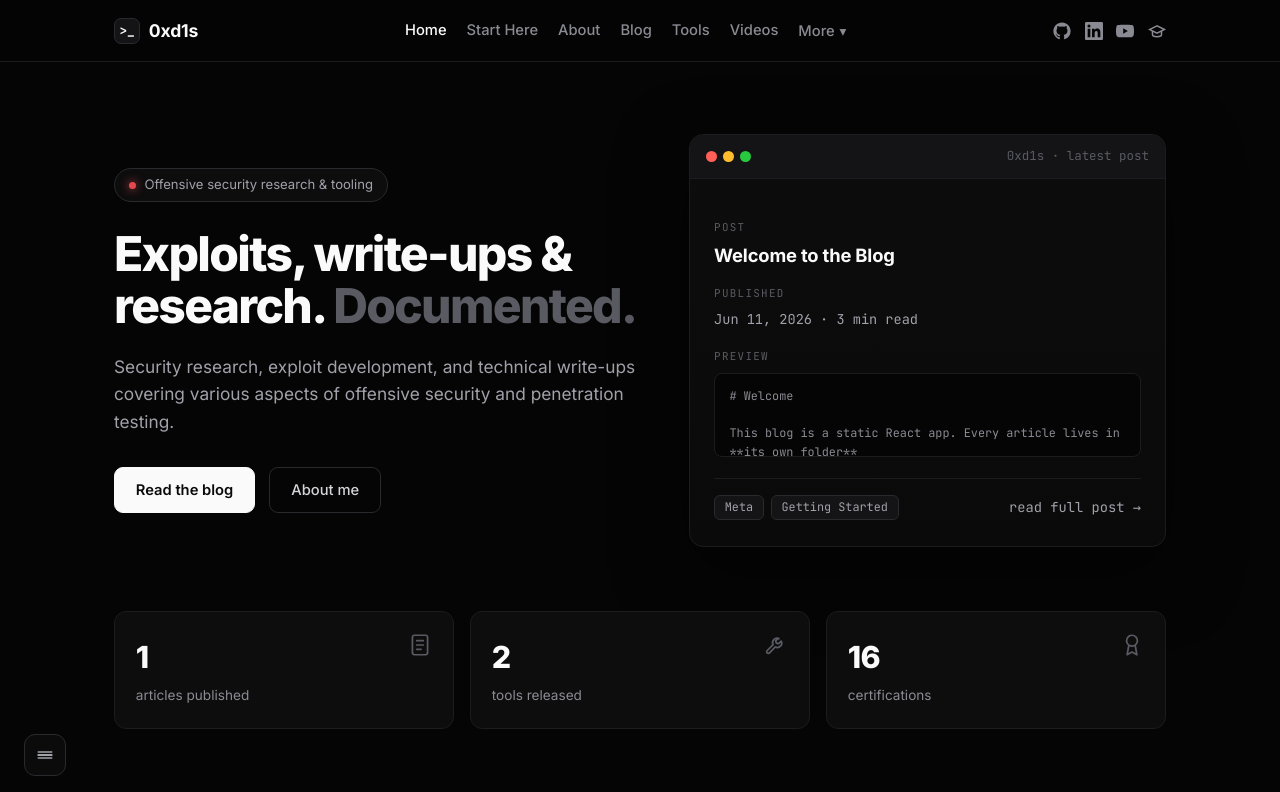
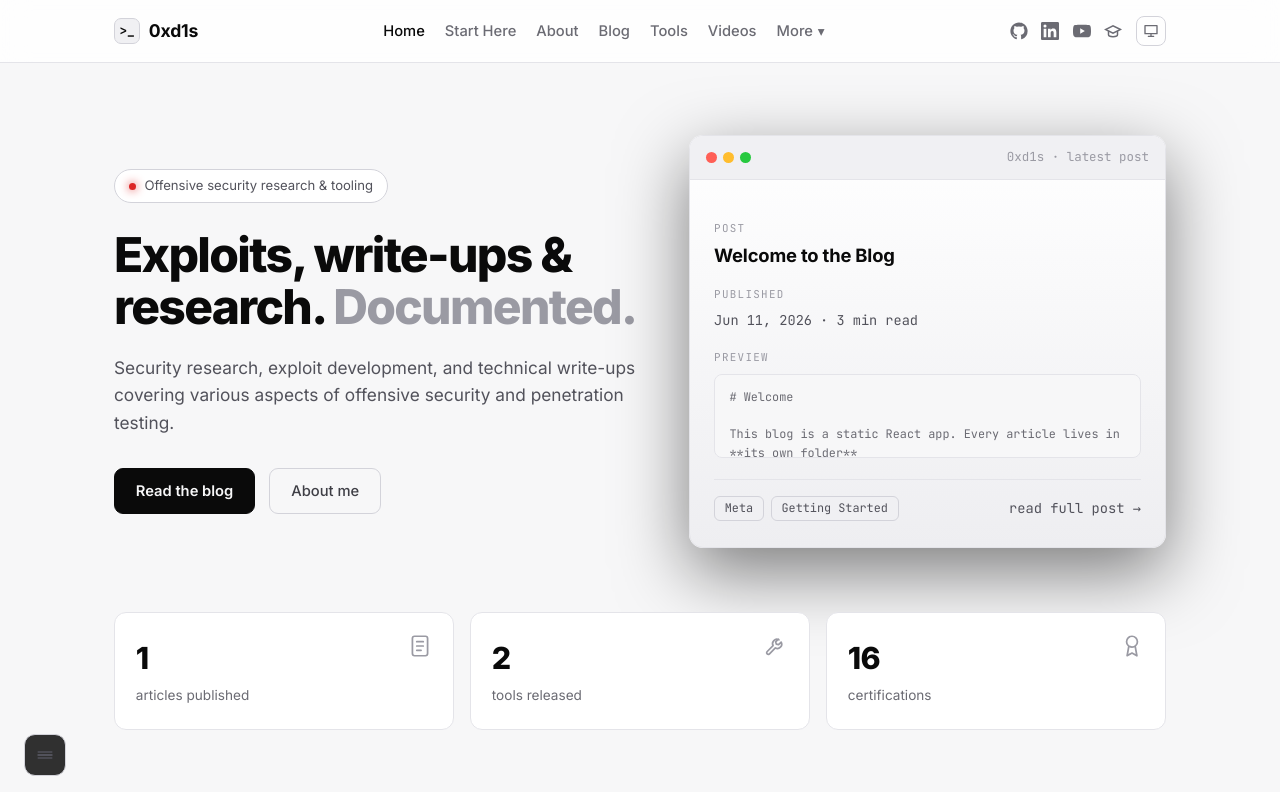
Before and after one commit to ischyr/disruption-blog, a React (Vite) app: page / in a window 1280 px wide. Shown: the top 792 px of the page. Built offline with nearby package versions, Linux system fonts and the light colour scheme.

Commit message:
Added dark/light mode

```diff
--- a/index.html
+++ b/index.html
@@ -16,6 +16,21 @@
       rel="stylesheet"
     />
     <title>0xd1s - Security Research Blog</title>
+    <script>
+      // apply the saved theme before paint to avoid a flash
+      (function () {
+        try {
+          var p = localStorage.getItem('theme') || 'system'
+          var dark =
+            p === 'dark' ||
+            (p === 'system' &&
+              !window.matchMedia('(prefers-color-scheme: light)').matches)
+          document.documentElement.setAttribute('data-theme', dark ? 'dark' : 'light')
+        } catch (e) {
+          document.documentElement.setAttribute('data-theme', 'dark')
+        }
+      })()
+    </script>
   </head>
   <body>
     <div id="root"></div>
--- a/src/components/Navbar.jsx
+++ b/src/components/Navbar.jsx
@@ -1,6 +1,7 @@
 import { useEffect, useRef, useState } from 'react'
 import { NavLink, Link, useLocation } from 'react-router-dom'
 import { site } from '../config'
+import ThemeToggle from './ThemeToggle'
 
 const primary = [
   { to: '/', label: 'Home', end: true },
@@ -167,6 +168,7 @@ export default function Navbar() {
 
         <div className="navbar-socials">
           <Socials />
+          <ThemeToggle />
         </div>
 
         <button
@@ -204,6 +206,7 @@ export default function Navbar() {
           </nav>
           <div className="navbar-mobile-socials">
             <Socials />
+            <ThemeToggle />
           </div>
         </div>
       )}
--- /dev/null
+++ b/src/components/ThemeToggle.jsx
@@ -0,0 +1,58 @@
+import { useEffect, useState } from 'react'
+import { getThemePref, applyTheme, systemTheme } from '../lib/theme'
+
+const ORDER = ['system', 'light', 'dark']
+const NEXT = { system: 'light', light: 'dark', dark: 'system' }
+
+const ICONS = {
+  // monitor
+  system: <path d="M3 4h18v12H3zM8 20h8M12 16v4" />,
+  // sun
+  light: (
+    <>
+      <circle cx="12" cy="12" r="4" />
+      <path d="M12 2v2M12 20v2M4.9 4.9l1.4 1.4M17.7 17.7l1.4 1.4M2 12h2M20 12h2M4.9 19.1l1.4-1.4M17.7 6.3l1.4-1.4" />
+    </>
+  ),
+  // moon
+  dark: <path d="M21 12.8A9 9 0 1 1 11.2 3a7 7 0 0 0 9.8 9.8Z" />,
+}
+
+const LABELS = { system: 'System', light: 'Light', dark: 'Dark' }
+
+export default function ThemeToggle() {
+  const [pref, setPref] = useState('system')
+
+  useEffect(() => {
+    setPref(getThemePref())
+    // keep in sync if the OS theme changes while on "system"
+    const mq = window.matchMedia('(prefers-color-scheme: light)')
+    const onChange = () => {
+      if (getThemePref() === 'system') applyTheme('system')
+    }
+    mq.addEventListener?.('change', onChange)
+    return () => mq.removeEventListener?.('change', onChange)
+  }, [])
+
+  const cycle = () => {
+    const next = NEXT[pref]
+    setPref(next)
+    applyTheme(next)
+  }
+
+  const hint = pref === 'system' ? `System (${systemTheme()})` : LABELS[pref]
+
+  return (
+    <button
+      type="button"
+      className="theme-toggle"
+      onClick={cycle}
+      aria-label={`Theme: ${hint}. Click to change.`}
+      title={`Theme: ${hint}`}
+    >
+      <svg viewBox="0 0 24 24" fill="none" stroke="currentColor" strokeWidth="2" strokeLinecap="round" strokeLinejoin="round">
+        {ICONS[pref]}
+      </svg>
+    </button>
+  )
+}
--- a/src/index.css
+++ b/src/index.css
@@ -21,10 +21,61 @@
   --sev-low: #60a5fa;
   --ok: #4ade80;
 
+  /* theme-aware surfaces */
+  --navbar-bg: rgba(10, 10, 12, 0.72);
+  --hover-bg: rgba(255, 255, 255, 0.05);
+  --selection: rgba(255, 255, 255, 0.16);
+
   --font-sans: 'Inter', -apple-system, BlinkMacSystemFont, 'Segoe UI', Roboto,
     Helvetica, Arial, sans-serif;
   --font-mono: 'JetBrains Mono', ui-monospace, 'Cascadia Code', Consolas,
     monospace;
+}
+
+/* ── Light theme ──────────────────────────────────────────────────── */
+:root[data-theme='light'] {
+  --bg: #f7f7f8;
+  --bg-soft: #eeeef1;
+  --panel: #ffffff;
+  --panel-2: #f0f0f3;
+  --border: #e4e4e9;
+  --border-bright: #d3d3da;
+  --text: #3f3f46;
+  --text-bright: #0a0a0a;
+  --muted: #6b6b73;
+  --muted-2: #52525b;
+  --faint: #9a9aa3;
+  --accent: #dc2626;
+  --link: #18181b;
+
+  --sev-critical: #dc2626;
+  --sev-high: #ea580c;
+  --sev-medium: #d97706;
+  --sev-low: #2563eb;
+  --ok: #16a34a;
+
+  --navbar-bg: rgba(255, 255, 255, 0.8);
+  --hover-bg: rgba(0, 0, 0, 0.055);
+  --selection: rgba(0, 0, 0, 0.12);
+}
+
+/* fenced code blocks stay dark in both themes (syntax theme is dark) */
+:root[data-theme='light'] .codeblock {
+  background: #0d0d0e;
+  border-color: #2a2a2e;
+}
+:root[data-theme='light'] .codeblock-header {
+  background: #16181d;
+  border-color: #2a2a2e;
+}
+:root[data-theme='light'] .codeblock-lang,
+:root[data-theme='light'] .codeblock-btn {
+  color: #9aa3b2;
+  border-color: #2a2a2e;
+}
+:root[data-theme='light'] .codeblock-btn:hover,
+:root[data-theme='light'] .codeblock-btn.active {
+  color: #ffffff;
 }
 
 * {
@@ -47,7 +98,7 @@ body {
 }
 
 ::selection {
-  background: rgba(255, 255, 255, 0.16);
+  background: var(--selection);
 }
 
 a {
@@ -242,7 +293,7 @@ a {
   position: sticky;
   top: 0;
   z-index: 50;
-  background: rgba(5, 5, 5, 0.72);
+  background: var(--navbar-bg);
   backdrop-filter: blur(14px);
   border-bottom: 1px solid var(--border);
 }
@@ -356,7 +407,7 @@ a {
 
 .nav-more-item:hover {
   color: var(--text-bright);
-  background: rgba(255, 255, 255, 0.05);
+  background: var(--hover-bg);
 }
 
 .nav-more-item.active {
@@ -383,6 +434,31 @@ a {
 .social-icon svg {
   width: 18px;
   height: 18px;
+}
+
+.theme-toggle {
+  display: inline-flex;
+  align-items: center;
+  justify-content: center;
+  width: 30px;
+  height: 30px;
+  border-radius: 8px;
+  border: 1px solid var(--border-bright);
+  background: transparent;
+  color: var(--muted);
+  cursor: pointer;
+  transition: color 0.15s, border-color 0.15s, background 0.15s;
+}
+
+.theme-toggle:hover {
+  color: var(--text-bright);
+  border-color: #3a3a40;
+  background: var(--hover-bg);
+}
+
+.theme-toggle svg {
+  width: 16px;
+  height: 16px;
 }
 
 /* ── Mobile hamburger + menu (hidden on desktop) ──────────────────── */
@@ -428,21 +504,21 @@ a {
 
 .btn:hover {
   border-color: #3a3a40;
-  background: rgba(255, 255, 255, 0.03);
+  background: var(--hover-bg);
   color: var(--text-bright);
 }
 
 .btn-primary {
   background: var(--text-bright);
   border-color: var(--text-bright);
-  color: #0a0a0a;
+  color: var(--bg);
   font-weight: 600;
 }
 
 .btn-primary:hover {
-  background: #e4e4e7;
-  border-color: #e4e4e7;
-  color: #0a0a0a;
+  background: var(--text);
+  border-color: var(--text);
+  color: var(--bg);
 }
 
 /* ── Page headers ─────────────────────────────────────────────────── */
@@ -815,7 +891,7 @@ a {
 }
 
 .card:hover .card-title {
-  color: #fff;
+  color: var(--text-bright);
 }
 
 .card-foot {
@@ -980,7 +1056,7 @@ a {
 }
 
 .tag-chip.active {
-  color: #0a0a0a;
+  color: var(--bg);
   background: var(--text-bright);
   border-color: var(--text-bright);
   font-weight: 600;
@@ -1241,7 +1317,7 @@ a {
 .toc-link.active {
   color: var(--text-bright);
   border-left-color: var(--text-bright);
-  background: rgba(255, 255, 255, 0.05);
+  background: var(--hover-bg);
   border-radius: 0 7px 7px 0;
   font-weight: 600;
 }
@@ -1508,7 +1584,7 @@ a {
 .author-follow a:hover {
   color: var(--text-bright);
   border-color: #3a3a40;
-  background: rgba(255, 255, 255, 0.04);
+  background: var(--hover-bg);
 }
 
 .author-follow svg {
@@ -1732,7 +1808,7 @@ a {
 
 .codeblock-btn.active {
   color: var(--text-bright);
-  background: rgba(255, 255, 255, 0.06);
+  background: var(--hover-bg);
   border-color: #3a3a40;
 }
 
@@ -2207,7 +2283,7 @@ a {
 .video-play svg {
   width: 46px;
   height: 46px;
-  color: #fff;
+  color: var(--text-bright);
   opacity: 0.9;
   filter: drop-shadow(0 2px 12px rgba(0, 0, 0, 0.7));
   transition: transform 0.15s, opacity 0.15s;
@@ -2373,7 +2449,7 @@ a {
 .graph-item:hover,
 .graph-item.active {
   color: var(--text-bright);
-  background: rgba(255, 255, 255, 0.05);
+  background: var(--hover-bg);
 }
 
 .graph-item-label {
@@ -2470,7 +2546,11 @@ a {
 }
 
 .graph-node {
-  cursor: pointer;
+  cursor: grab;
+}
+
+.graph-node:active {
+  cursor: grabbing;
 }
 
 .graph-node circle {
@@ -2629,7 +2709,7 @@ a {
 }
 
 .track-tab.active {
-  color: #0a0a0a;
+  color: var(--bg);
   background: var(--text-bright);
   border-color: var(--text-bright);
   font-weight: 600;
@@ -2941,7 +3021,7 @@ a {
 .helper-opts button.active {
   background: var(--text-bright);
   border-color: var(--text-bright);
-  color: #0a0a0a;
+  color: var(--bg);
   font-weight: 600;
 }
 
--- /dev/null
+++ b/src/lib/theme.js
@@ -0,0 +1,33 @@
+// Theme preference: 'system' | 'light' | 'dark'. Resolved to 'light'/'dark'
+// and applied as data-theme on <html>. An inline script in index.html applies
+// the stored choice before paint to avoid a flash.
+const KEY = 'theme'
+
+export function getThemePref() {
+  try {
+    return localStorage.getItem(KEY) || 'system'
+  } catch {
+    return 'system'
+  }
+}
+
+export function systemTheme() {
+  return window.matchMedia('(prefers-color-scheme: light)').matches
+    ? 'light'
+    : 'dark'
+}
+
+export function resolveTheme(pref = getThemePref()) {
+  return pref === 'system' ? systemTheme() : pref
+}
+
+export function applyTheme(pref) {
+  const resolved = resolveTheme(pref)
+  document.documentElement.setAttribute('data-theme', resolved)
+  try {
+    localStorage.setItem(KEY, pref)
+  } catch {
+    /* ignore */
+  }
+  window.dispatchEvent(new CustomEvent('themechange', { detail: resolved }))
+}
--- a/src/pages/Graph.jsx
+++ b/src/pages/Graph.jsx
@@ -23,6 +23,11 @@ export default function Graph() {
   const [transform, setTransform] = useState('')
   const svgRef = useRef(null)
   const zoomRef = useRef(null)
+  const simRef = useRef(null)
+  const tfRef = useRef({ x: 0, y: 0, k: 1 }) // current zoom transform
+  const dragRef = useRef(null) // node being dragged
+  const movedRef = useRef(false) // distinguish drag from click
+  const startRef = useRef({ x: 0, y: 0 })
 
   const { nodes, links } = useMemo(() => {
     const map = new Map()
@@ -98,24 +103,99 @@ export default function Graph() {
       .force('x', forceX(W / 2).strength(0.05))
       .force('y', forceY(H / 2).strength(0.05))
       .on('tick', () => setTick((t) => t + 1))
+    simRef.current = sim
     return () => sim.stop()
   }, [nodes, links])
 
-  // wheel / pinch / drag zoom + pan, applied as a transform on the graph group
+  // wheel / pinch / drag zoom + pan, applied as a transform on the graph group.
+  // The filter lets pan start only on empty canvas — dragging a node is ours.
   useEffect(() => {
     const sel = select(svgRef.current)
     const z = d3zoom()
       .scaleExtent([0.4, 6])
-      .on('zoom', (e) => setTransform(e.transform.toString()))
+      .filter((event) => {
+        if (event.button) return false
+        if (event.type !== 'wheel' && event.target.closest?.('.graph-node'))
+          return false
+        return true
+      })
+      .on('zoom', (e) => {
+        tfRef.current = e.transform
+        setTransform(e.transform.toString())
+      })
     sel.call(z)
     zoomRef.current = z
     return () => sel.on('.zoom', null)
   }, [])
 
+  // ── node dragging (pointer-based, accounts for zoom + viewBox scaling) ──
+  const toSim = (clientX, clientY) => {
+    const svg = svgRef.current
+    const ctm = svg?.getScreenCTM()
+    if (!ctm) return null
+    const p = new DOMPointReadOnly(clientX, clientY).matrixTransform(ctm.inverse())
+    const t = tfRef.current
+    return { x: (p.x - t.x) / t.k, y: (p.y - t.y) / t.k }
+  }
+
+  useEffect(() => {
+    const onMove = (e) => {
+      const node = dragRef.current
+      if (!node) return
+      const dx = e.clientX - startRef.current.x
+      const dy = e.clientY - startRef.current.y
+      if (dx * dx + dy * dy > 16) movedRef.current = true
+      const p = toSim(e.clientX, e.clientY)
+      if (p) {
+        node.fx = p.x
+        node.fy = p.y
+      }
+    }
+    const onUp = () => {
+      if (!dragRef.current) return
+      dragRef.current = null
+      simRef.current?.alphaTarget(0)
+    }
+    window.addEventListener('pointermove', onMove)
+    window.addEventListener('pointerup', onUp)
+    return () => {
+      window.removeEventListener('pointermove', onMove)
+      window.removeEventListener('pointerup', onUp)
+    }
+  }, [])
+
+  const onNodePointerDown = (e, node) => {
+    e.stopPropagation()
+    dragRef.current = node
+    movedRef.current = false
+    startRef.current = { x: e.clientX, y: e.clientY }
+    simRef.current?.alphaTarget(0.3).restart()
+    const p = toSim(e.clientX, e.clientY)
+    if (p) {
+      node.fx = p.x
+      node.fy = p.y
+    }
+  }
+
+  const onNodeClick = (node) => {
+    if (movedRef.current) {
+      movedRef.current = false
+      return // it was a drag, not a click
+    }
+    navigate(node.url)
+  }
+
   const zoomBy = (factor) => {
     if (zoomRef.current) zoomRef.current.scaleBy(select(svgRef.current), factor)
   }
   const resetZoom = () => {
+    // release any pinned nodes and re-settle the layout
+    nodes.forEach((n) => {
+      n.fx = null
+      n.fy = null
+    })
+    simRef.current?.alphaTarget(0.3).restart()
+    setTimeout(() => simRef.current?.alphaTarget(0), 600)
     if (zoomRef.current)
       zoomRef.current.transform(select(svgRef.current), zoomIdentity)
   }
@@ -203,7 +283,8 @@ export default function Graph() {
                   transform={`translate(${n.x ?? W / 2} ${n.y ?? H / 2})`}
                   onMouseEnter={() => setHover(n.id)}
                   onMouseLeave={() => setHover(null)}
-                  onClick={() => navigate(n.url)}
+                  onPointerDown={(e) => onNodePointerDown(e, n)}
+                  onClick={() => onNodeClick(n)}
                 >
                   <circle r={n.r} />
                   <text x={n.r + 6} y={4}>
@@ -226,7 +307,9 @@ export default function Graph() {
             </button>
           </div>
 
-          <span className="graph-hint">scroll to zoom · drag to pan</span>
+          <span className="graph-hint">
+            scroll to zoom · drag a node to move it · drag canvas to pan
+          </span>
         </div>
 
         <aside className="graph-panel">
```
